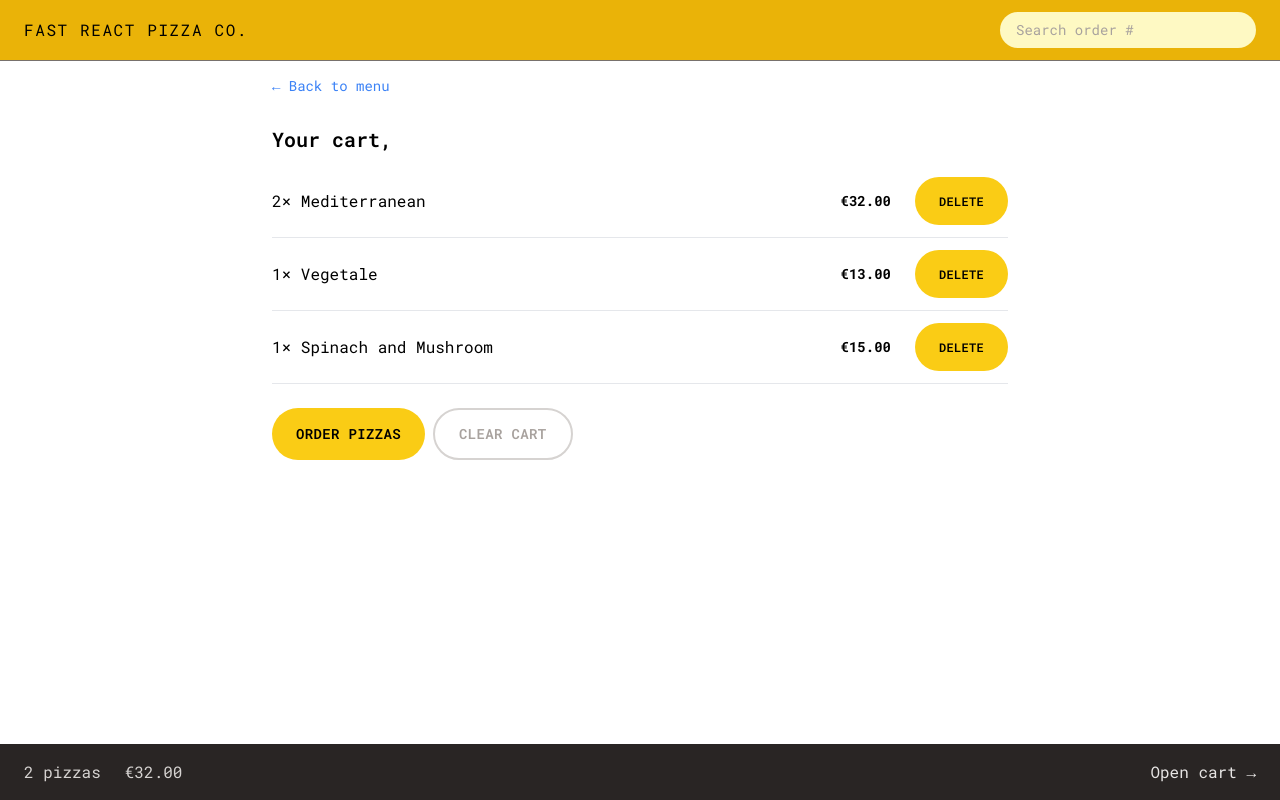
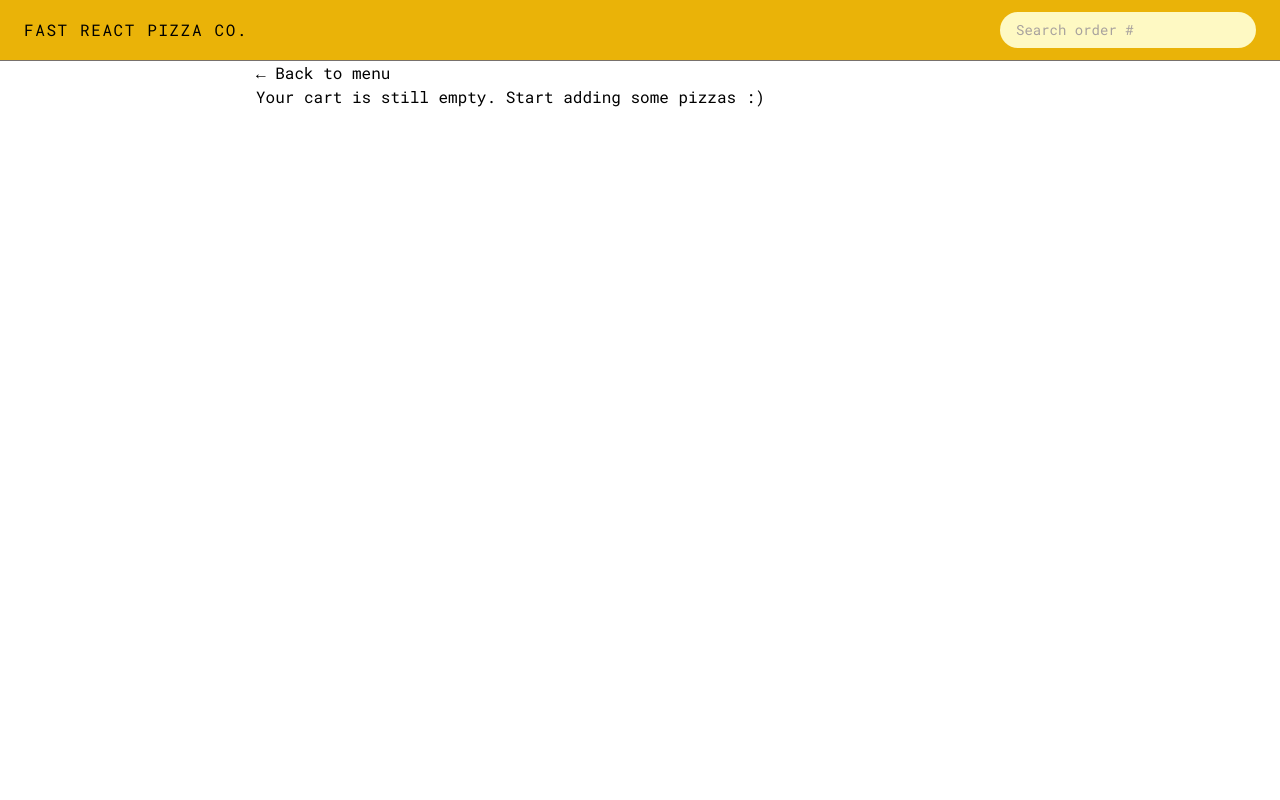
Before and after one commit to danielsadiq/fast-react-pizza, a React (Vite) app: page /cart in a window 1280 px wide. Built offline with nearby package versions, Linux system fonts and the light colour scheme.

Commit message:
cart slice errors remove

```diff
--- a/src/features/cart/Cart.tsx
+++ b/src/features/cart/Cart.tsx
@@ -1,35 +1,16 @@
 import LinkButton from "../../ui/LinkButton";
 import Button from "../../ui/Button";
 import CartItem from "./CartItem";
-import { useSelector } from "react-redux";
-
-const fakeCart = [
-  {
-    pizzaId: 12,
-    name: "Mediterranean",
-    quantity: 2,
-    unitPrice: 16,
-    totalPrice: 32,
-  },
-  {
-    pizzaId: 6,
-    name: "Vegetale",
-    quantity: 1,
-    unitPrice: 13,
-    totalPrice: 13,
-  },
-  {
-    pizzaId: 11,
-    name: "Spinach and Mushroom",
-    quantity: 1,
-    unitPrice: 15,
-    totalPrice: 15,
-  },
-];
+import { useDispatch, useSelector } from "react-redux";
+import { clearCart, getCart, getUserName } from "./cartSlice";
+import EmptyCart from "./EmptyCart";
 
 function Cart() {
-  const cart = fakeCart;
-  const username = useSelector(state => state.user.username);
+  const cart = useSelector(getCart);
+  const username = useSelector(getUserName);
+  const dispatch = useDispatch();
+
+  if (!cart.length) return <EmptyCart/>
 
   return (
     <div className="px-4 py-3">
@@ -41,7 +22,7 @@ function Cart() {
 
       <div className="mt-6 space-x-2">
         <Button to="/order/new" type="primary">Order pizzas</Button>
-        <Button type="secondary">Clear cart</Button>
+        <Button type="secondary" onClick={()=> dispatch(clearCart())}>Clear cart</Button>
 
       </div>
     </div>
--- a/src/features/cart/cartSlice.ts
+++ b/src/features/cart/cartSlice.ts
@@ -1,17 +1,21 @@
 import { createSlice } from "@reduxjs/toolkit"
 import type { CartItemType } from "../../types/cart"
 
-const initialState = {
-  // cart: [],
-  cart: [
-    {
-      pizzaId: 12,
-      name: 'Mediterranean',
-      quantity: 2,
-      unitPrice: 16,
-      totalPrice: 32
-    },
-  ],
+interface InitialStateType {
+  cart: CartItemType[];
+}
+const initialState: InitialStateType = {
+  cart: [],
+
+  // cart: [
+  //   {
+  //     pizzaId: 12,
+  //     name: 'Mediterranean',
+  //     quantity: 2,
+  //     unitPrice: 16,
+  //     totalPrice: 32
+  //   },
+  // ],
 }
 
 const cartSlice = createSlice({
@@ -49,6 +53,10 @@ const cartSlice = createSlice({
 export const {addItem, deleteItem, increaseItemQuantity, decreaseItemQuantity, clearCart} = cartSlice.actions
 export default cartSlice.reducer
 
+export const getCart = ((state: { cart: { cart: CartItemType[] } }) => state.cart.cart);
+
+export const getUserName = (state: { user: {username:string}}) => state.user.username;
+
 export const getTotalCartQuantity =  (state: { cart: { cart: CartItemType[] } }) => state.cart.cart.reduce((sum:number,item:CartItemType)=> sum + item.quantity, 0)
 
 export const getTotalCartPrice =  (state: { cart: { cart: CartItemType[] } }) => state.cart.cart.reduce((sum:number,item:CartItemType)=> sum + item.totalPrice, 0)
```
